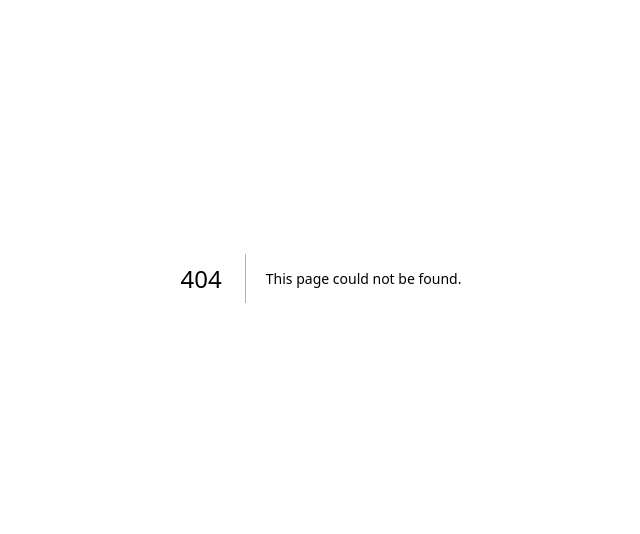
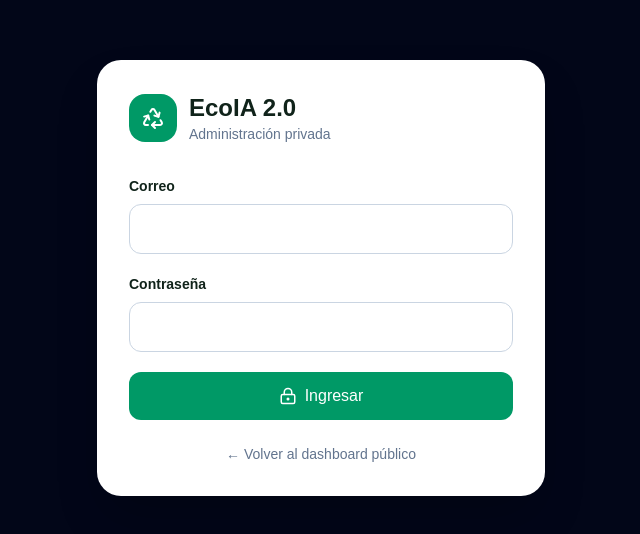
Before and after one commit to jhoandabit/EcoIA, a Next.js app: page /login in a window 1280 px wide. Before the commit this address had no page. Shown: the part 122-656 px from the top of the page, without its empty margins (319-959 px from the left). Built offline with nearby package versions, Linux system fonts and the light colour scheme.

Commit message:
feat: add app/login/page.tsx

```diff
--- /dev/null
+++ b/app/login/page.tsx
@@ -0,0 +1,52 @@
+"use client";
+
+import { FormEvent, useState } from "react";
+import { LockKeyhole, Recycle } from "lucide-react";
+import { createClient } from "../../lib/supabase/client";
+
+export default function LoginPage() {
+  const [email, setEmail] = useState("");
+  const [password, setPassword] = useState("");
+  const [error, setError] = useState("");
+  const [loading, setLoading] = useState(false);
+
+  async function handleSubmit(event: FormEvent) {
+    event.preventDefault();
+    setLoading(true);
+    setError("");
+    const supabase = createClient();
+    const { error } = await supabase.auth.signInWithPassword({ email, password });
+    if (error) {
+      setError("Credenciales no válidas.");
+      setLoading(false);
+      return;
+    }
+    window.location.href = "/admin";
+  }
+
+  return (
+    <main className="flex min-h-screen items-center justify-center bg-slate-950 px-6">
+      <div className="w-full max-w-md rounded-3xl bg-white p-8 shadow-2xl">
+        <div className="mb-8 flex items-center gap-3">
+          <div className="rounded-2xl bg-emerald-600 p-3 text-white"><Recycle size={24} /></div>
+          <div><h1 className="text-2xl font-black">EcoIA 2.0</h1><p className="text-sm text-slate-500">Administración privada</p></div>
+        </div>
+        <form onSubmit={handleSubmit} className="space-y-5">
+          <div>
+            <label className="mb-2 block text-sm font-semibold">Correo</label>
+            <input type="email" required value={email} onChange={(e) => setEmail(e.target.value)} className="w-full rounded-xl border border-slate-300 px-4 py-3 outline-none focus:border-emerald-600" />
+          </div>
+          <div>
+            <label className="mb-2 block text-sm font-semibold">Contraseña</label>
+            <input type="password" required value={password} onChange={(e) => setPassword(e.target.value)} className="w-full rounded-xl border border-slate-300 px-4 py-3 outline-none focus:border-emerald-600" />
+          </div>
+          {error && <div className="rounded-xl bg-red-50 px-4 py-3 text-sm text-red-700">{error}</div>}
+          <button disabled={loading} className="flex w-full items-center justify-center gap-2 rounded-xl bg-emerald-600 px-4 py-3 font-bold text-white disabled:opacity-60">
+            <LockKeyhole size={18} />{loading ? "Ingresando..." : "Ingresar"}
+          </button>
+        </form>
+        <a href="/" className="mt-6 block text-center text-sm text-slate-500 hover:text-emerald-700">← Volver al dashboard público</a>
+      </div>
+    </main>
+  );
+}
```
